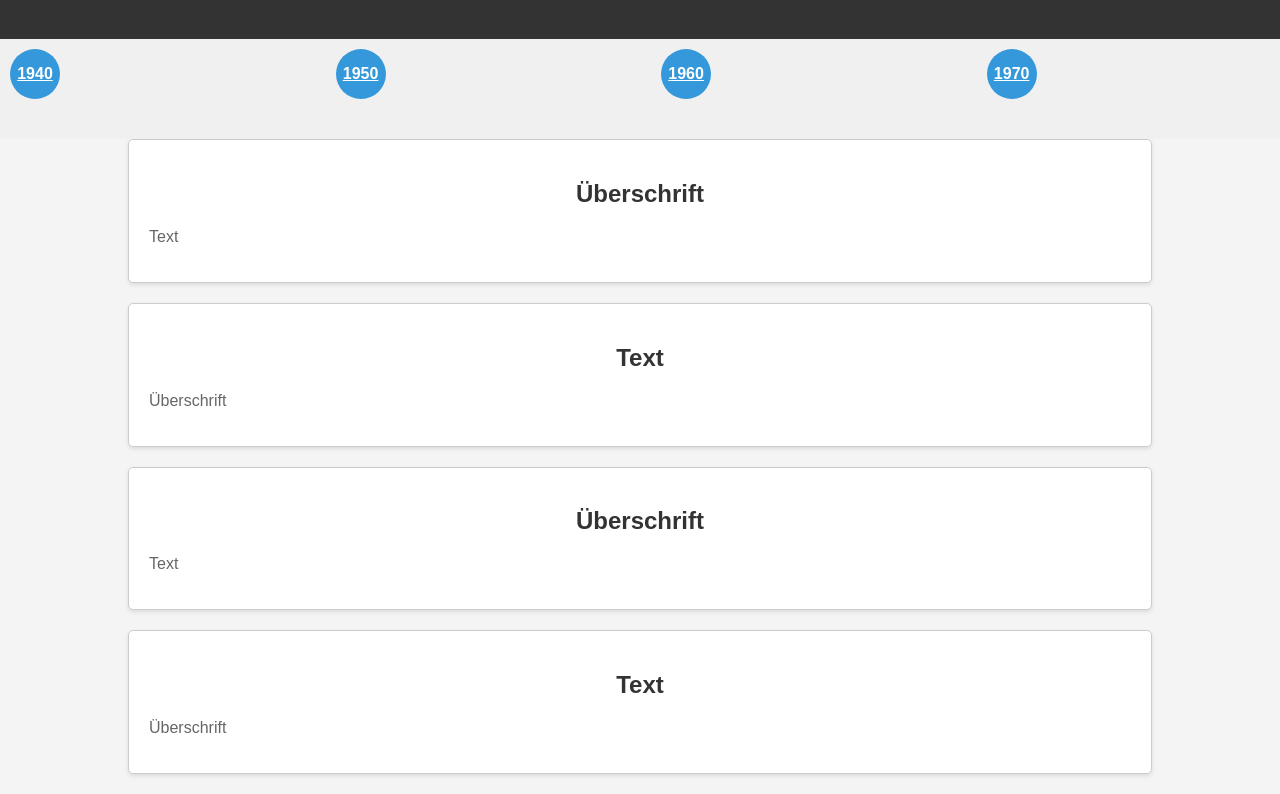
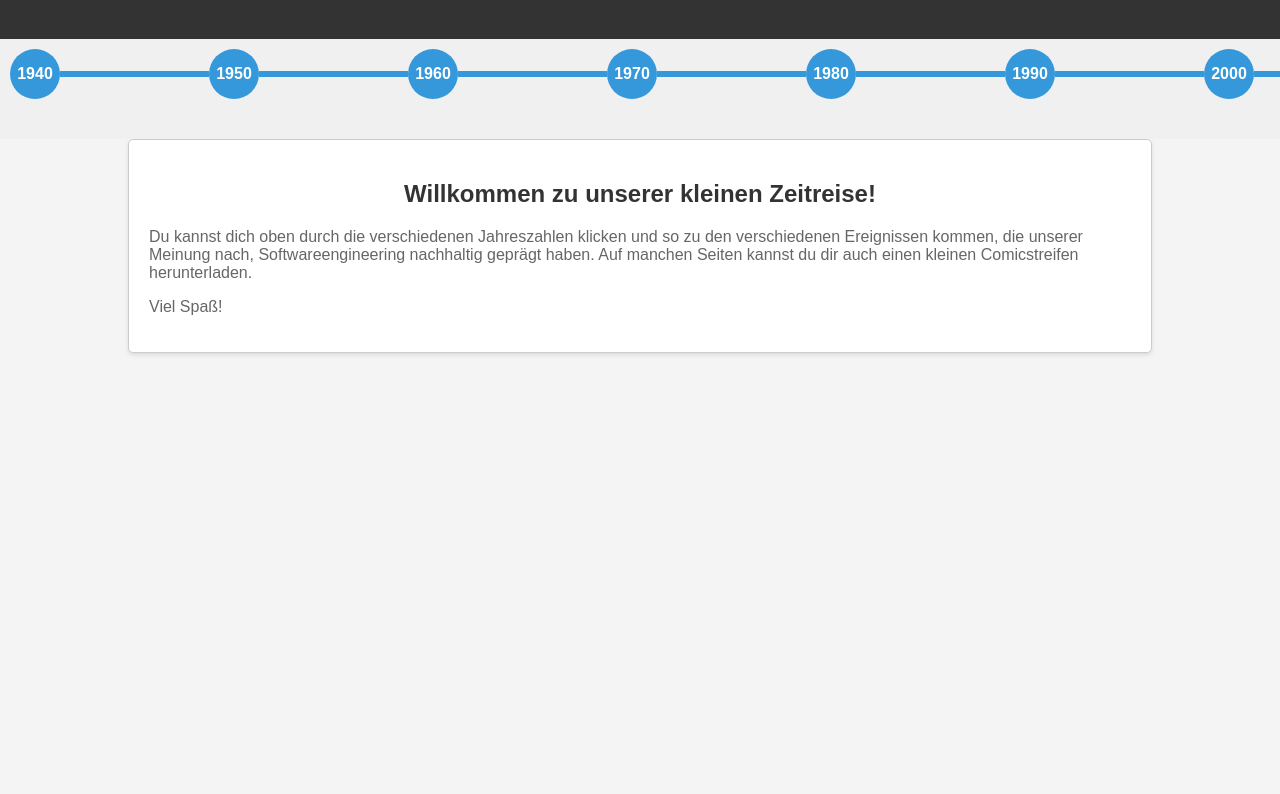
Before and after one commit to Vanilla-1311/Meilensteine, a plain HTML site: page index.html in a window 1280 px wide. Shown: the part 81-875 px from the top of the page. After the commit the page ends 800 px from the top, so only its background shows below. Drawn offline with Linux system fonts and the light colour scheme.

Commit message:
Mein Meilenstein

```diff
--- a/index.html
+++ b/index.html
@@ -16,14 +16,23 @@
     <div class="scrollable-timeline">
       <div class="years">
         <a class="year" href="seite1940.html">1940</a>
+        <a class="line"></a>
         <a class="year" href="seite1950.html">1950</a>
+        <a class="line"></a>
         <a class="year" href="seite1960.html">1960</a>
+        <a class="line"></a>
         <a class="year" href="seite1970.html">1970</a>
+        <a class="line"></a>
         <a class="year" href="seite1980.html">1980</a>
+        <a class="line"></a>
         <a class="year" href="seite1990.html">1990</a>
+        <a class="line"></a>
         <a class="year" href="seite2000.html">2000</a>
+        <a class="line"></a>
         <a class="year" href="seite2010.html">2010</a>
+        <a class="line"></a>
         <a class="year" href="seite2020.html">2020</a>
+        <a class="line"></a>
         <a class="year" href="zukunft.html">Zukunft</a>
       </div>
     </div>
@@ -32,20 +41,12 @@
 
 <div class="content">
   <div class="milestone" id="milestone1">
-        <h2>Überschrift</h2>
-        <p>Text</p>
-      </div>
-      <div class="milestone" id="milestone2">
-        <h2>Text</h2>
-        <p>Überschrift</p>
-      </div>
-      <div class="milestone" id="milestone3">
-        <h2>Überschrift</h2>
-        <p>Text</p>
-      </div>
-      <div class="milestone" id="milestone4">
-        <h2>Text</h2>
-        <p>Überschrift</p>
+    <h2>Willkommen zu unserer kleinen Zeitreise!</h2>
+    <p>Du kannst dich oben durch die verschiedenen Jahreszahlen klicken und so zu den
+    verschiedenen Ereignissen kommen, die unserer Meinung nach, Softwareengineering
+      nachhaltig geprägt haben. Auf manchen Seiten kannst du dir auch einen
+    kleinen Comicstreifen herunterladen.</p>
+    <p>Viel Spaß!</p>
   </div>
 </div>
 </body>
--- a/styles.css
+++ b/styles.css
@@ -36,7 +36,6 @@ header {
 .years {
   display: flex;
   align-items: center;
-  justify-content: space-between;
   padding: 10px;
 }
 
@@ -51,6 +50,7 @@ header {
   cursor: pointer;
   font-weight: bold;
   transition: background-color 0.3s ease;
+  text-decoration: none;
 }
 
 .year:hover {
@@ -84,7 +84,6 @@ header {
 /* Comic-Elemente */
 .comic {
   width: 50%;
-  height: %;
 }
 .comicsmall {
   width: 25%;
@@ -103,3 +102,9 @@ header {
 #link :hover {
   background-color: #2471a3;
 }
+.line {
+  height: 6px;
+  width: 5%;
+  background: #3498db;
+  top: 50%;
+}
```
Lines whose indentation alone changed are shown as unchanged.
